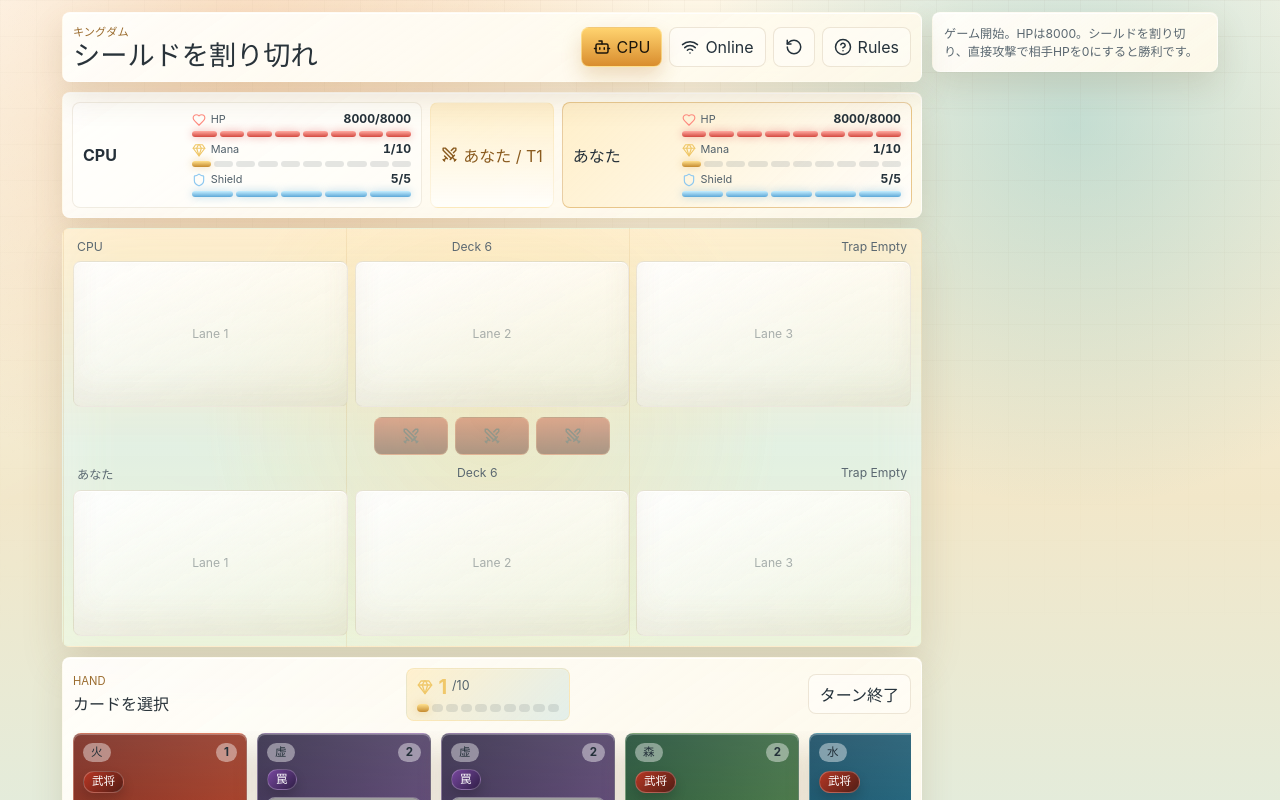
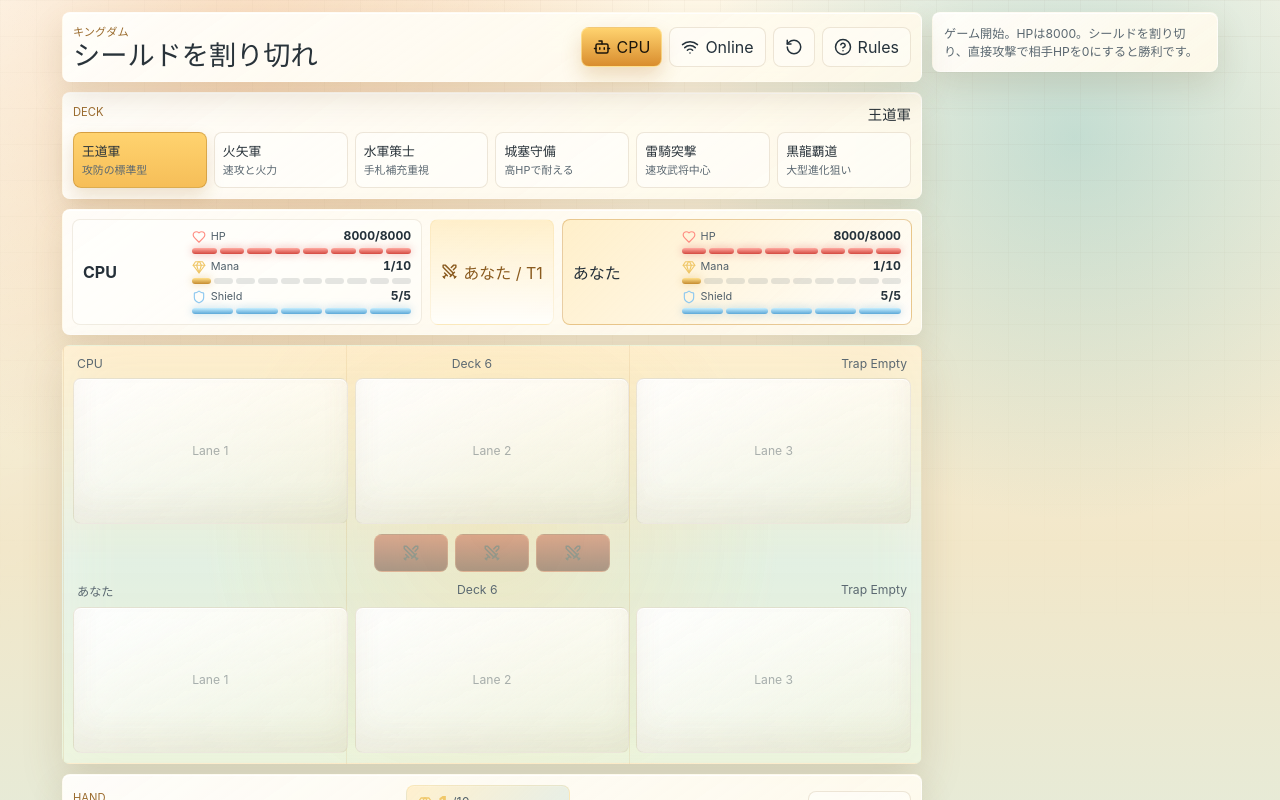
Before and after one commit to Tep12345/CardBattle12345, a React (Vite) app: page / in a window 1280 px wide. Shown: the top 800 px of the page. Built offline with nearby package versions, Linux system fonts and the light colour scheme; grey boxes are pictures that could not be loaded.

Commit message:
Add selectable deck archetypes

```diff
--- a/src/game/cards.ts
+++ b/src/game/cards.ts
@@ -1,4 +1,12 @@
 import type { Card } from './types';
+
+export type DeckId = 'balanced' | 'flame' | 'tide' | 'fortress' | 'cavalry' | 'dragon';
+
+export interface DeckProfile {
+  id: DeckId;
+  name: string;
+  summary: string;
+}
 
 export const library: Card[] = [
   {
@@ -96,8 +104,17 @@ export const library: Card[] = [
   },
 ];
 
-export function buildStarterDeck(): Card[] {
-  const ids = [
+export const deckCatalog: DeckProfile[] = [
+  { id: 'balanced', name: '王道軍', summary: '攻防の標準型' },
+  { id: 'flame', name: '火矢軍', summary: '速攻と火力' },
+  { id: 'tide', name: '水軍策士', summary: '手札補充重視' },
+  { id: 'fortress', name: '城塞守備', summary: '高HPで耐える' },
+  { id: 'cavalry', name: '雷騎突撃', summary: '速攻武将中心' },
+  { id: 'dragon', name: '黒龍覇道', summary: '大型進化狙い' },
+];
+
+const deckLists: Record<DeckId, string[]> = {
+  balanced: [
     'ember-scout',
     'ember-scout',
     'tide-adept',
@@ -114,7 +131,101 @@ export function buildStarterDeck(): Card[] {
     'terra-root',
     'mirror-trap',
     'mirror-trap',
-  ];
+  ],
+  flame: [
+    'ember-scout',
+    'ember-scout',
+    'ember-scout',
+    'volt-runner',
+    'volt-runner',
+    'terra-warden',
+    'void-dragon',
+    'ember-burst',
+    'ember-burst',
+    'ember-burst',
+    'terra-root',
+    'terra-root',
+    'tide-recall',
+    'mirror-trap',
+    'mirror-trap',
+    'mirror-trap',
+  ],
+  tide: [
+    'tide-adept',
+    'tide-adept',
+    'tide-adept',
+    'terra-warden',
+    'terra-warden',
+    'ember-scout',
+    'volt-runner',
+    'void-dragon',
+    'tide-recall',
+    'tide-recall',
+    'tide-recall',
+    'ember-burst',
+    'terra-root',
+    'mirror-trap',
+    'mirror-trap',
+    'mirror-trap',
+  ],
+  fortress: [
+    'terra-warden',
+    'terra-warden',
+    'terra-warden',
+    'tide-adept',
+    'tide-adept',
+    'ember-scout',
+    'void-dragon',
+    'void-dragon',
+    'terra-root',
+    'terra-root',
+    'terra-root',
+    'tide-recall',
+    'ember-burst',
+    'mirror-trap',
+    'mirror-trap',
+    'mirror-trap',
+  ],
+  cavalry: [
+    'volt-runner',
+    'volt-runner',
+    'volt-runner',
+    'ember-scout',
+    'ember-scout',
+    'tide-adept',
+    'terra-warden',
+    'void-dragon',
+    'ember-burst',
+    'ember-burst',
+    'terra-root',
+    'terra-root',
+    'tide-recall',
+    'mirror-trap',
+    'mirror-trap',
+    'mirror-trap',
+  ],
+  dragon: [
+    'void-dragon',
+    'void-dragon',
+    'void-dragon',
+    'terra-warden',
+    'terra-warden',
+    'tide-adept',
+    'tide-adept',
+    'ember-scout',
+    'terra-root',
+    'terra-root',
+    'terra-root',
+    'tide-recall',
+    'tide-recall',
+    'ember-burst',
+    'mirror-trap',
+    'mirror-trap',
+  ],
+};
+
+export function buildStarterDeck(deckId: DeckId = 'balanced'): Card[] {
+  const ids = deckLists[deckId];
 
   return ids.map((id, index) => ({
     ...library.find((card) => card.id === id)!,
--- a/src/game/engine.ts
+++ b/src/game/engine.ts
@@ -1,4 +1,4 @@
-import { buildStarterDeck, elementBeats } from './cards';
+import { buildStarterDeck, elementBeats, type DeckId } from './cards';
 import type { BoardUnit, Card, GameState, Lane, PlayerId, PlayerState } from './types';
 
 const lanes: Array<BoardUnit | null> = [null, null, null];
@@ -31,8 +31,8 @@ function draw(player: PlayerState, count = 1): PlayerState {
   return { ...player, deck, hand, discard };
 }
 
-function createPlayer(id: PlayerId, name: string): PlayerState {
-  const deck = shuffle(buildStarterDeck());
+function createPlayer(id: PlayerId, name: string, deckId: DeckId = 'balanced'): PlayerState {
+  const deck = shuffle(buildStarterDeck(deckId));
   const shields = deck.splice(0, 5);
   const base: PlayerState = {
     id,
@@ -49,11 +49,11 @@ function createPlayer(id: PlayerId, name: string): PlayerState {
   return draw(base, 5);
 }
 
-export function createGame(mode: GameState['mode'] = 'cpu'): GameState {
+export function createGame(mode: GameState['mode'] = 'cpu', playerDeck: DeckId = 'balanced'): GameState {
   const roomCode = Math.random().toString(36).slice(2, 8).toUpperCase();
   return {
     players: {
-      player: createPlayer('player', 'あなた'),
+      player: createPlayer('player', 'あなた', playerDeck),
       opponent: createPlayer('opponent', mode === 'cpu' ? 'CPU' : '対戦相手'),
     },
     activePlayer: 'player',
--- a/src/ui/App.tsx
+++ b/src/ui/App.tsx
@@ -1,6 +1,6 @@
 import { useEffect, useMemo, useRef, useState } from 'react';
 import { Bot, Copy, Gem, Heart, HelpCircle, RotateCcw, Share2, Shield, Swords, Wifi, X } from 'lucide-react';
-import { elementLabel } from '../game/cards';
+import { deckCatalog, elementLabel, type DeckId } from '../game/cards';
 import { attackLane, createGame, endTurn, playSelectedCard, runCpuTurn, selectHand } from '../game/engine';
 import { createShareUrl, loadRoomSnapshot, saveRoomSnapshot } from '../game/online';
 import type { BoardUnit, Card, GameState, Lane, PlayerId } from '../game/types';
@@ -24,6 +24,7 @@ function initialGame(): GameState {
 
 export function App() {
   const [game, setGame] = useState<GameState>(() => initialGame());
+  const [selectedDeck, setSelectedDeck] = useState<DeckId>('balanced');
   const [showRules, setShowRules] = useState(false);
   const [actionEffects, setActionEffects] = useState<ActionEffect[]>([]);
   const previousGame = useRef<GameState | null>(null);
@@ -55,10 +56,15 @@ export function App() {
     return () => window.clearTimeout(timer);
   }, [game.activePlayer, game.mode, game.phase]);
 
-  function start(mode: GameState['mode']) {
-    const next = createGame(mode);
+  function start(mode: GameState['mode'], deckId = selectedDeck) {
+    const next = createGame(mode, deckId);
     setGame(next);
     if (mode === 'online') saveRoomSnapshot(next);
+  }
+
+  function chooseDeck(deckId: DeckId) {
+    setSelectedDeck(deckId);
+    start(game.mode, deckId);
   }
 
   function copyRoom() {
@@ -91,6 +97,21 @@ export function App() {
             <HelpCircle size={18} />
             <span>Rules</span>
           </button>
+        </div>
+      </section>
+
+      <section className="deck-select" aria-label="deck selection">
+        <div className="deck-select-head">
+          <p className="eyebrow">Deck</p>
+          <strong>{deckCatalog.find((deck) => deck.id === selectedDeck)?.name}</strong>
+        </div>
+        <div className="deck-options">
+          {deckCatalog.map((deck) => (
+            <button className={deck.id === selectedDeck ? 'active' : ''} key={deck.id} onClick={() => chooseDeck(deck.id)}>
+              <span>{deck.name}</span>
+              <small>{deck.summary}</small>
+            </button>
+          ))}
         </div>
       </section>
 
--- a/src/ui/styles.css
+++ b/src/ui/styles.css
@@ -156,6 +156,7 @@ button {
 }
 
 .topbar,
+.deck-select,
 .status-grid,
 .room-band,
 .hand-panel,
@@ -440,6 +441,60 @@ button:disabled {
   gap: 8px;
 }
 
+.deck-select {
+  padding: 10px;
+  display: grid;
+  gap: 8px;
+}
+
+.deck-select-head {
+  display: flex;
+  align-items: center;
+  justify-content: space-between;
+  gap: 8px;
+}
+
+.deck-select-head strong {
+  color: #29333a;
+  font-size: 0.9rem;
+}
+
+.deck-options {
+  display: grid;
+  grid-template-columns: repeat(6, minmax(0, 1fr));
+  gap: 7px;
+}
+
+.deck-options button {
+  min-height: 56px;
+  padding: 8px;
+  border-radius: 8px;
+  display: grid;
+  gap: 3px;
+  color: #29333a;
+  text-align: left;
+  background: rgba(255, 255, 255, 0.52);
+  border: 1px solid rgba(141, 105, 54, 0.16);
+  cursor: pointer;
+}
+
+.deck-options button.active {
+  background: linear-gradient(180deg, #ffd36f, #f6be58);
+  border-color: rgba(154, 101, 23, 0.35);
+  box-shadow: 0 8px 18px rgba(154, 101, 23, 0.18);
+}
+
+.deck-options span {
+  font-weight: 800;
+  font-size: 0.8rem;
+}
+
+.deck-options small {
+  color: #5b6871;
+  font-size: 0.68rem;
+  line-height: 1.2;
+}
+
 .room-band div {
   display: flex;
   align-items: center;
@@ -645,6 +700,18 @@ button:disabled {
   color: inherit;
   font-size: 0.9rem;
   line-height: 1.22;
+}
+
+.unit-card .stat-row {
+  flex-wrap: wrap;
+  gap: 4px;
+}
+
+.unit-card .stat-row span {
+  max-width: 100%;
+  padding: 2px 5px;
+  font-size: 0.64rem;
+  line-height: 1.1;
 }
 
 .hand-card p {
@@ -951,6 +1018,14 @@ button:disabled {
     gap: 6px;
   }
 
+  .deck-options {
+    grid-template-columns: repeat(2, minmax(0, 1fr));
+  }
+
+  .deck-options button {
+    min-height: 50px;
+  }
+
   .turn-pill {
     order: -1;
     width: 100%;
@@ -998,7 +1073,11 @@ button:disabled {
   }
 
   .card-art.compact {
-    min-height: 48px;
+    min-height: 42px;
+  }
+
+  .unit-card h3 {
+    font-size: 0.78rem;
   }
 
   .panel-header {
@@ -1063,6 +1142,7 @@ button:disabled {
   }
 
   .topbar,
+  .deck-select,
   .status-grid,
   .room-band,
   .battlefield,
```
Also changed, not shown: 1 other file (tests, documents, lock files or other folders).
